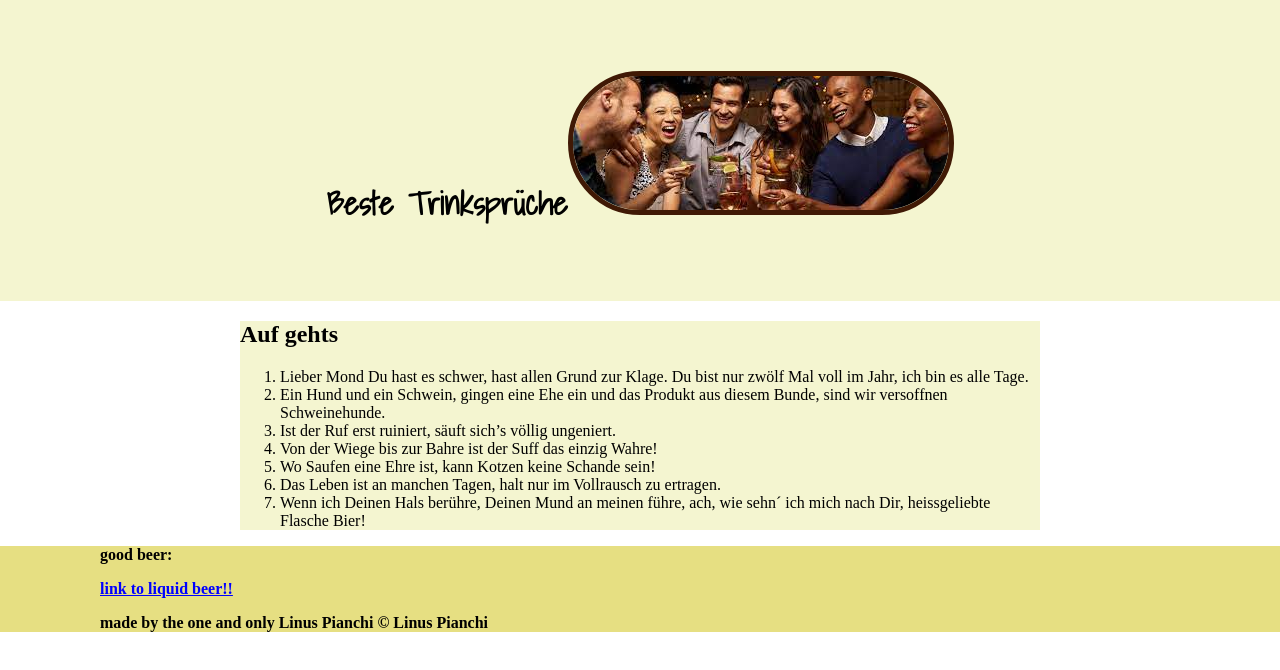
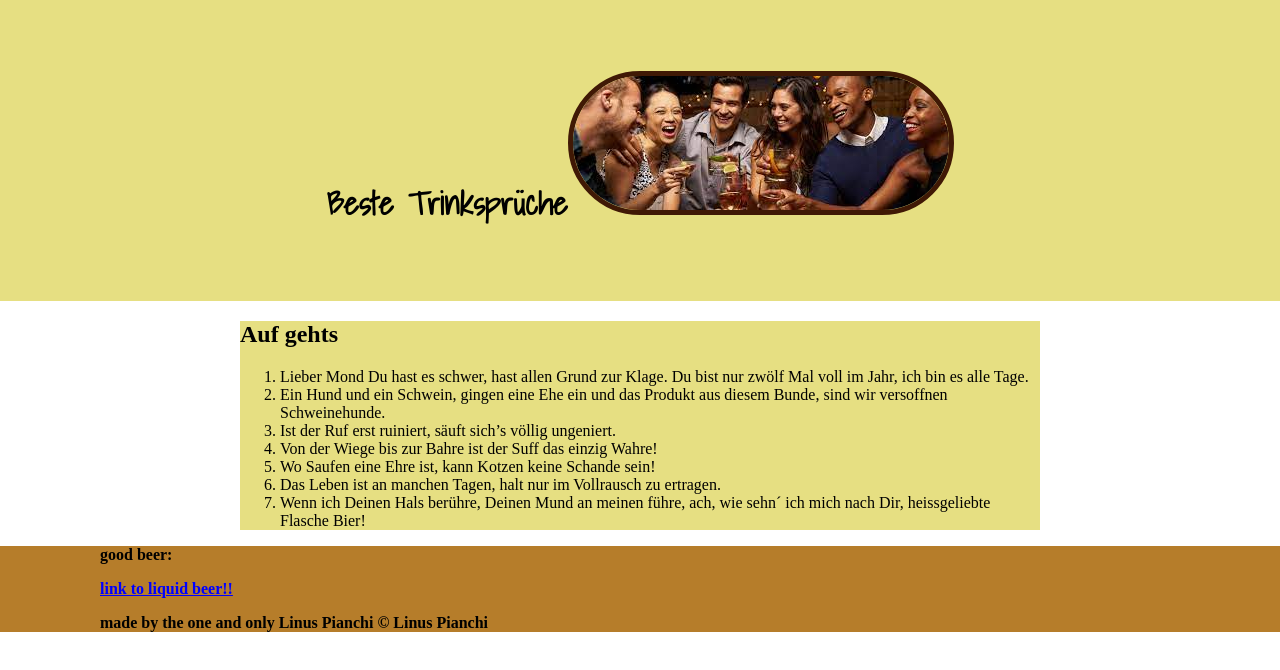
Before and after one commit to linuspianchi/cartoon-hero, a plain HTML site: page index.html in a window 1280 px wide. Drawn offline with Linux system fonts and the light colour scheme.

Commit message:
new colors

```diff
--- a/css/Trinksprüche.css
+++ b/css/Trinksprüche.css
@@ -3,7 +3,7 @@ body{
 	margin: 0;
 }
 header{
-	background-color: #F4F5D0 ;
+	background-color: #E6DF82 ;
 	text-align: center;
 	padding-top: 50px;
 	padding-bottom: 50px;
@@ -20,7 +20,7 @@ header h1{
 main{
 
 	max-width: 800px;
-	background-color: #F4F5D0;
+	background-color: #E6DF82;
 	margin: 0 auto;
 }
 
@@ -29,7 +29,7 @@ main{
 
 footer{
 	padding-left: 100px;
-	background-color: #E6DF82;
+	background-color: #B67D2A;
 }
 a:hover{
 	color: purple;
```
